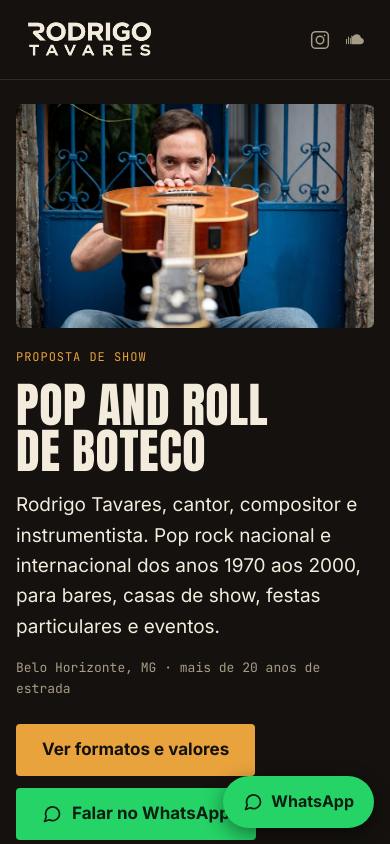
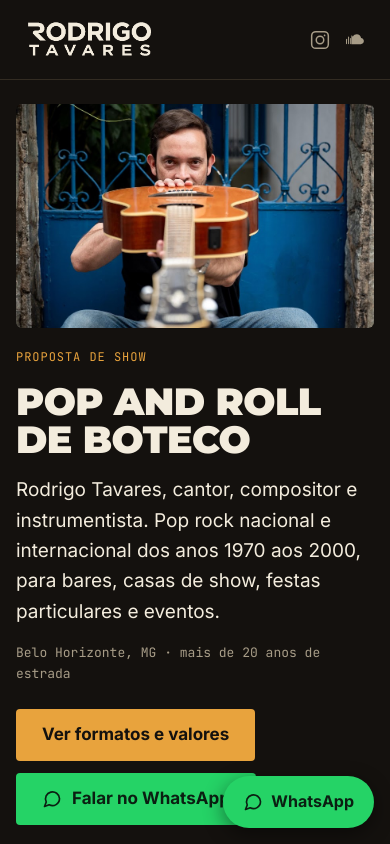
Before and after one commit to rodrigotavares79/rodrigotavares-site, a Next.js app: page /contratar in a window 390 px wide. Shown: the top 844 px of the page. Built offline with nearby package versions, Linux system fonts and the light colour scheme.

Commit message:
Título do topo em negrito e menos espaço antes do rodapé

```diff
--- a/app/contratar/page.module.css
+++ b/app/contratar/page.module.css
@@ -3,7 +3,7 @@
 .page {
   max-width: var(--max-width, 72rem);
   margin: 0 auto;
-  padding: 0 24px 40px;
+  padding: 0 24px 8px;
   color: var(--text, #f3ecdd);
   font-family: var(--font-body);
   font-size: 17px;
@@ -63,11 +63,11 @@
 
 .heroTitle {
   margin: 0;
-  font-family: var(--font-display);
-  font-weight: 400;
-  font-size: clamp(48px, 7.5vw, 104px);
-  line-height: 0.95;
-  letter-spacing: 0.01em;
+  font-family: var(--font-titulo), var(--font-display);
+  font-weight: 900;
+  font-size: clamp(38px, 5vw, 66px);
+  line-height: 1;
+  letter-spacing: -0.015em;
   text-transform: uppercase;
 }
 
@@ -438,7 +438,7 @@
 /* CELULAR: espaçamentos menores */
 @media (max-width: 40rem) {
   .page {
-    padding: 0 16px 32px;
+    padding: 0 16px 8px;
   }
 
   .hero {
@@ -566,8 +566,8 @@
     color: #0b1f12;
   }
 
-  .page {
-    padding-bottom: 88px;
+  .floatSpacer {
+    height: 76px;
   }
 }
 
```
